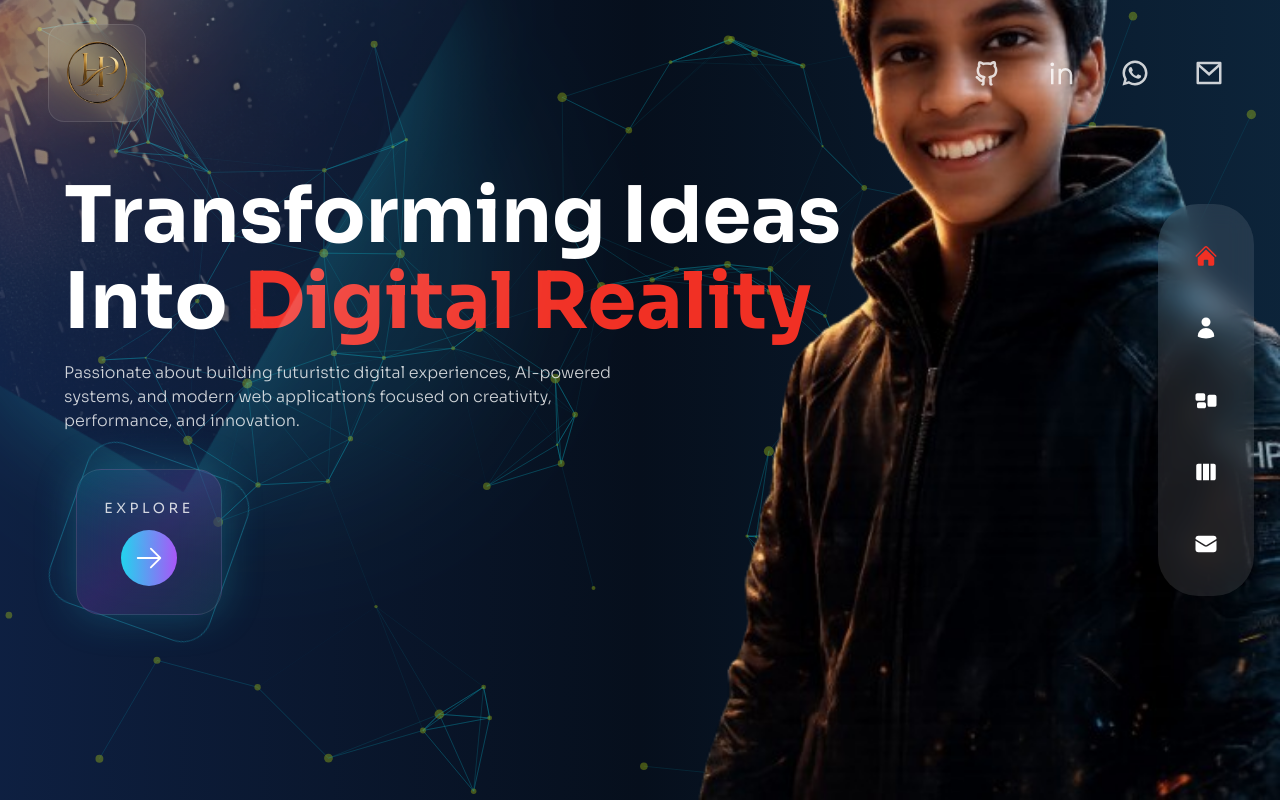
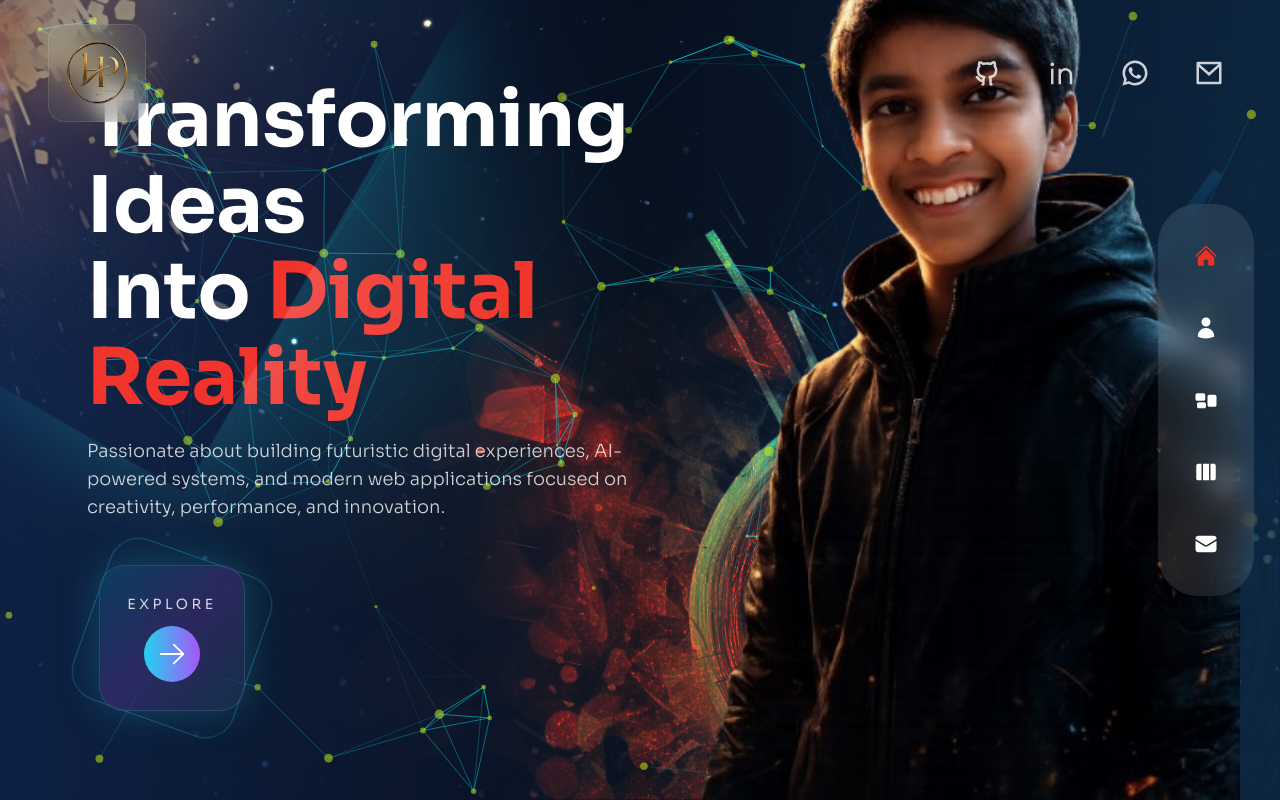
Before and after one commit to harshilpalande07/harshil-portfolio, a Next.js app: page / in a window 1280 px wide. Built offline with nearby package versions, Linux system fonts and the light colour scheme.

Commit message:
Fixed mobile responsive homepage

```diff
--- a/pages/index.jsx
+++ b/pages/index.jsx
@@ -8,33 +8,38 @@ import { fadeIn } from "../variants";
 
 const Home = () => {
   return (
-    <div className="bg-[#0a192f] min-h-screen overflow-hidden relative">
-      {/* content */}
-      <div className="w-full min-h-screen bg-gradient-to-r from-blue-900/20 via-black/40 to-cyan-900/20">
-        <div className="container mx-auto px-4 sm:px-6 h-screen flex flex-col justify-center items-center xl:items-start text-center xl:text-left relative z-20">
+    <div className="bg-[#0a192f] h-screen overflow-hidden relative">
 
-          {/* heading */}
+      {/* Background Overlay */}
+      <div className="absolute inset-0 bg-gradient-to-r from-blue-900/20 via-black/40 to-cyan-900/20 z-0"></div>
+
+      {/* Content */}
+      <div className="container mx-auto h-full relative z-10">
+        <div className="flex flex-col xl:flex-row items-center justify-center xl:justify-between h-full px-4 md:px-8">
+
+          {/* TEXT SECTION */}
+          <div className="text-center xl:text-left max-w-[700px] pt-24 md:pt-28 xl:pt-0 z-20">
+
+            {/* TITLE */}
             <motion.h1
               variants={fadeIn("down", 0.2)}
               initial="hidden"
               animate="show"
               exit="hidden"
               className="
-              text-[28px]
+                text-[42px]
                 leading-[1.1]
-              sm:text-[42px]
-              md:text-[55px]
+                sm:text-[55px]
+                md:text-[68px]
                 xl:text-[78px]
                 font-bold
-              mt-8
-              sm:mt-0
               "
             >
               Transforming Ideas <br />
               Into <span className="text-accent">Digital Reality</span>
             </motion.h1>
 
-          {/* subtitle */}
+            {/* SUBTITLE */}
             <motion.p
               variants={fadeIn("down", 0.3)}
               initial="hidden"
@@ -42,40 +47,43 @@ const Home = () => {
               exit="hidden"
               className="
                 mt-4
-              text-[13px]
-              sm:text-[15px]
-              md:text-base
-              max-w-[320px]
-              sm:max-w-[500px]
-              xl:max-w-xl
+                text-[15px]
+                sm:text-base
+                xl:text-lg
                 text-white/80
-              mb-6
+                max-w-[90%]
+                md:max-w-[600px]
+                mx-auto
+                xl:mx-0
               "
             >
               Passionate about building futuristic digital experiences,
-            AI-powered systems, and modern web applications focused
-            on creativity, performance, and innovation.
+              AI-powered systems, and modern web applications focused on
+              creativity, performance, and innovation.
             </motion.p>
 
-          {/* button */}
+            {/* BUTTON */}
             <motion.div
               variants={fadeIn("down", 0.4)}
               initial="hidden"
               animate="show"
               exit="hidden"
-            className="scale-75 sm:scale-90 xl:scale-100"
+              className="
+                mt-8
+                flex
+                justify-center
+                xl:justify-start
+                scale-75
+                sm:scale-90
+                xl:scale-100
+                origin-center
+              "
             >
               <ProjectsBtn />
             </motion.div>
           </div>
-      </div>
 
-      {/* particles */}
-      <div className="absolute inset-0 z-0 opacity-60">
-        <ParticlesContainer />
-      </div>
-
-      {/* avatar */}
+          {/* IMAGE SECTION */}
           <motion.div
             variants={fadeIn("up", 0.5)}
             initial="hidden"
@@ -85,19 +93,43 @@ const Home = () => {
             className="
               absolute
               bottom-0
-          right-[-40px]
-          sm:right-0
+              right-0
               w-[220px]
               sm:w-[320px]
-          md:w-[450px]
-          xl:w-[700px]
-          z-10
-          opacity-80
+              md:w-[420px]
+              xl:w-[650px]
+              opacity-70
+              sm:opacity-90
+              xl:opacity-100
             "
           >
             <Avatar />
           </motion.div>
         </div>
+      </div>
+
+      {/* PARTICLES */}
+      <div className="absolute inset-0 z-[1]">
+        <ParticlesContainer />
+      </div>
+
+      {/* Background Explosion */}
+      <div
+        className="
+          hidden xl:block
+          absolute
+          right-0
+          bottom-0
+          w-full
+          h-full
+          bg-explosion
+          bg-cover
+          bg-right
+          bg-no-repeat
+          mix-blend-color-dodge
+        "
+      />
+    </div>
   );
 };
 
```
Lines whose indentation alone changed are shown as unchanged.
